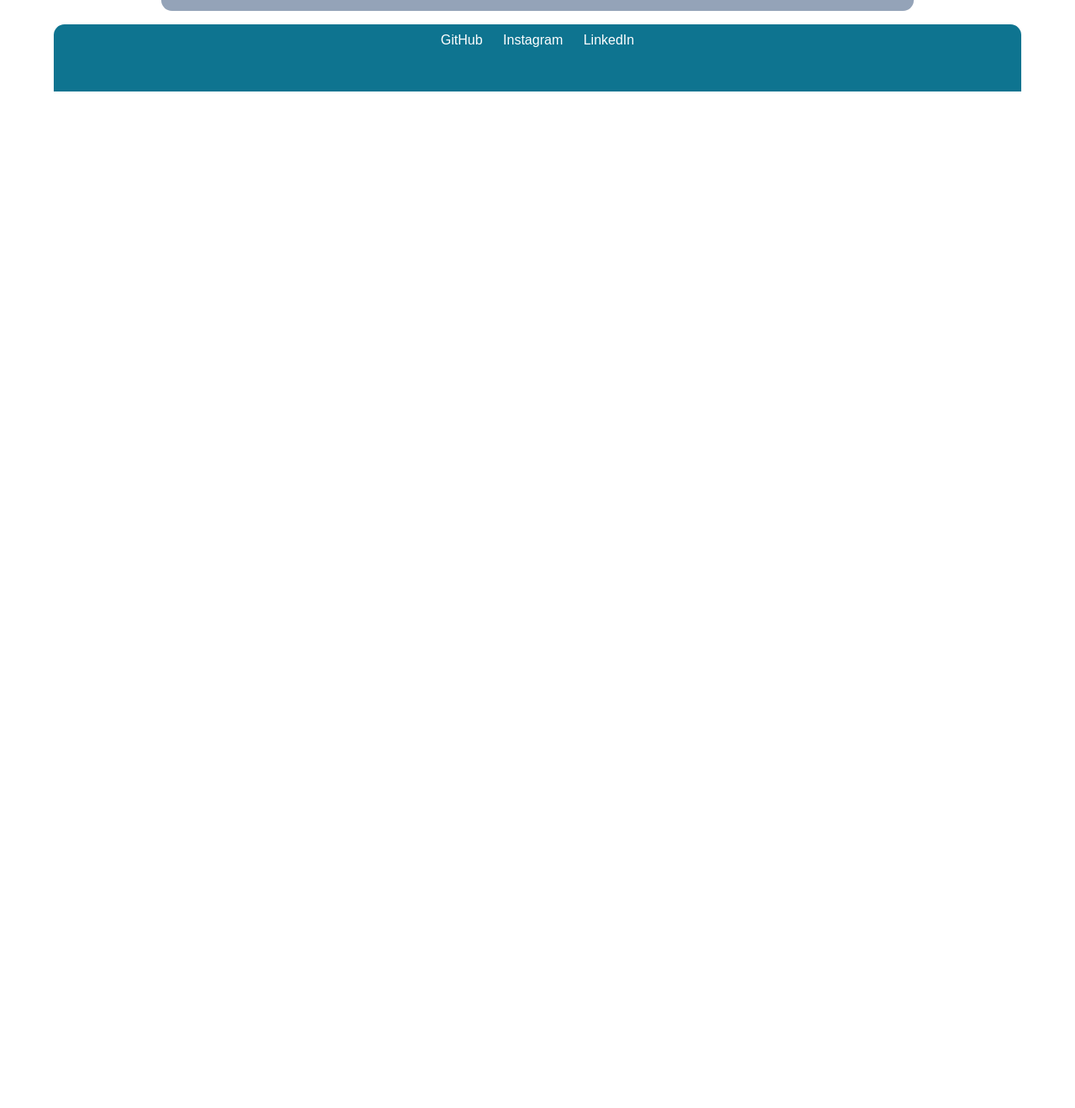
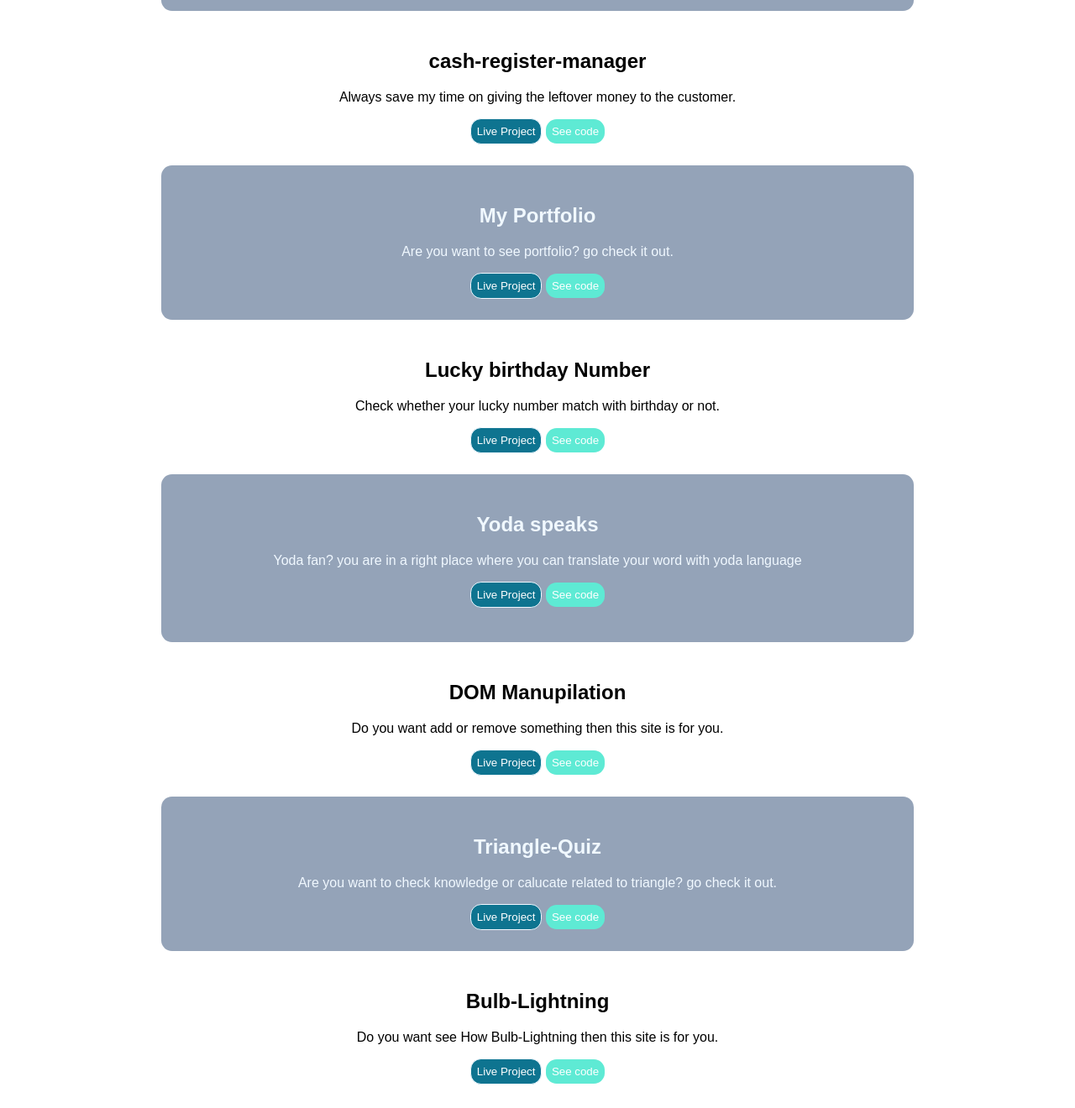
Before and after one commit to ritikbarmecha/portfolio, a plain HTML site: page projects.html in a window 1280 px wide. Shown: the part 569-1889 px from the top of the page at 84% size. Before the commit the page ends 800 px from the top, so only its background shows below. Drawn offline with Linux system fonts and the light colour scheme.

Commit message:
messagehello

```diff
--- a/projects.html
+++ b/projects.html
@@ -22,8 +22,8 @@
     <div class="unshaded">
         <h2>Profit or Loss ?</h2>
         <p>Do you purchase any stock? then this site is for you.</p>
-        <button class="shaded-btn"> <a href="#">Live Project</a></button>
-        <button class="unshaded-btn"> <a href="#">See code</a></button>
+        <button class="shaded-btn"> <a href="https://ritikbarmecha.github.io/Profit-Loss/">Live Project</a></button>
+        <button class="unshaded-btn"> <a href="https://github.com/ritikbarmecha/Profit-Loss">See code</a></button>
     </div>
     <div class="shaded">
         <h2>palindrome-birthdays ?</h2>
@@ -31,6 +31,50 @@
         <button class="shaded-btn"> <a href="#">Live Project</a></button>
         <button class="unshaded-btn"> <a href="#">See code</a></button>
     </div>
+    <div class="unshaded">
+        <h2>cash-register-manager</h2>
+        <p>Always save my time on giving the leftover money to the customer.</p>
+        <button class="shaded-btn"> <a href="https://ritikbarmecha.github.io/Cash-Register-Manager/">Live Project</a></button>
+        <button class="unshaded-btn"> <a href="https://github.com/ritikbarmecha/Cash-Register-Manager">See code</a></button>
+    </div>
+    <div class="shaded">
+        <h2>My Portfolio</h2>
+
+        <p>Are you want to see portfolio? go check it out.</p>
+        <button class="shaded-btn"> <a href="https://ritikbarmecha.github.io/portfolio/">Live Project</a></button>
+        <button class="unshaded-btn"> <a href="https://github.com/ritikbarmecha/portfolio">See code</a></button>
+    </div>
+    <div class="unshaded">
+        <h2>Lucky birthday Number</h2>
+        <p>Check whether your lucky number match with birthday or not.</p>
+        <button class="shaded-btn"> <a href="https://ritikbarmecha.github.io/luckbirthday/">Live Project</a></button>
+        <button class="unshaded-btn"> <a href="https://github.com/ritikbarmecha/luckbirthday">See code</a></button>
+    </div>
+    <div class="shaded">
+        <h2>Yoda speaks</h2>
+        <p>Yoda fan? you are in a right place where you can translate your word with yoda language<p>
+        <button class="shaded-btn"> <a href="https://ritikbarmecha.github.io/Yoda-Speak/">Live Project</a></button>
+        <button class="unshaded-btn"> <a href="https://github.com/ritikbarmecha/Yoda-Speak">See code</a></button>
+    </div>
+    <div class="unshaded">
+        <h2>DOM Manupilation</h2>
+        <p>Do you want add or remove something then this site is for you.</p>
+        <button class="shaded-btn"> <a href="https://ritikbarmecha.github.io/Dom-manipulation/">Live Project</a></button>
+        <button class="unshaded-btn"> <a href="https://github.com/ritikbarmecha/Dom-manipulation">See code</a></button>
+    </div>
+    <div class="shaded">
+        <h2>Triangle-Quiz</h2>
+        <p>Are you want to check knowledge or calucate related to triangle? go check it out.</p>
+        <button class="shaded-btn"> <a href="https://ritikbarmecha.github.io/triangle-Quiz/">Live Project</a></button>
+        <button class="unshaded-btn"> <a href="https://github.com/ritikbarmecha/triangle-Quiz">See code</a></button>
+    </div>
+    <div class="unshaded">
+        <h2>Bulb-Lightning</h2>
+        <p>Do you want see How Bulb-Lightning then this site is for you.</p>
+        <button class="shaded-btn"> <a href="https://ritikbarmecha.github.io/Bulb-Lightning/">Live Project</a></button>
+        <button class="unshaded-btn"> <a href="https://github.com/ritikbarmecha/Bulb-Lightning">See code</a></button>
+    </div>
+
 
 
 
```
